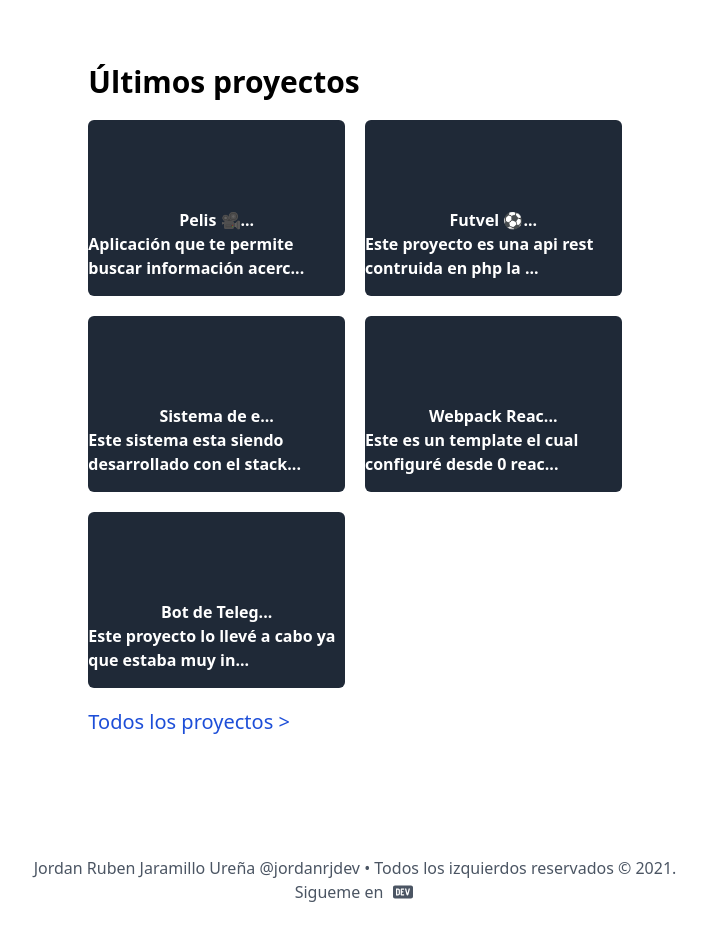
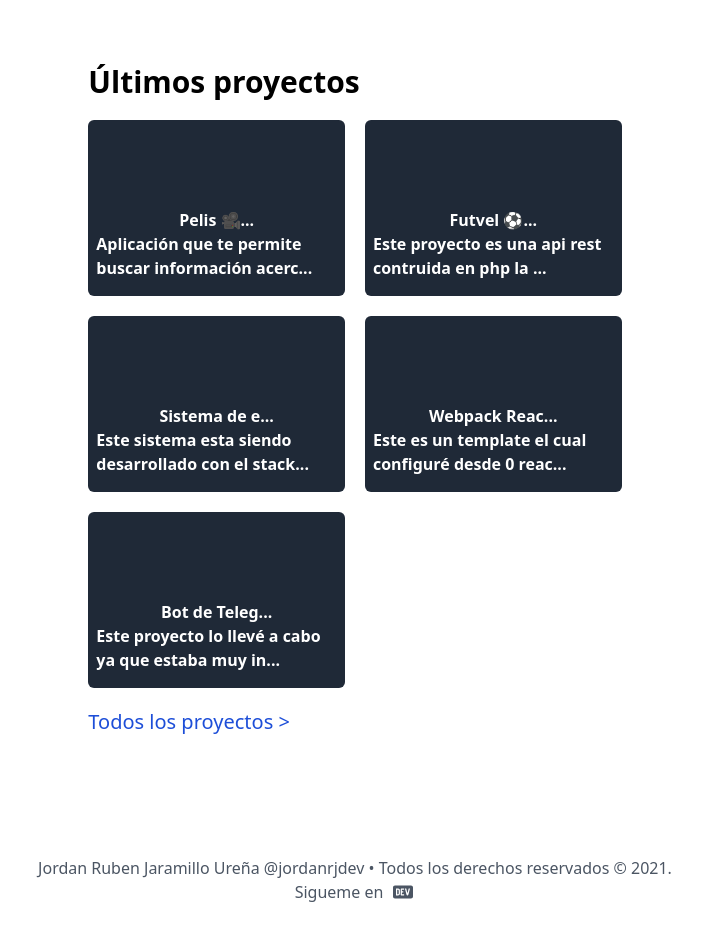
Before and after one commit to jordanrjdev/portfolio, a Next.js app: page / in a window 1280 px wide. Shown: the part 1120-2060 px from the top of the page, without its empty margins (285-991 px from the left). Built offline with nearby package versions, Linux system fonts and the light colour scheme.

Commit message:
fix : padding in the proyect and removing izquierdos > derechos in footer

```diff
--- a/components/footer.js
+++ b/components/footer.js
@@ -5,7 +5,7 @@ export const Footer = () => {
   return (
     <footer className="w-full text-center py-10">
       <p className="text-gray-600">
-        Jordan Ruben Jaramillo Ureña @jordanrjdev • Todos los izquierdos
+        Jordan Ruben Jaramillo Ureña @jordanrjdev • Todos los derechos
         reservados © {new Date().getFullYear()}.
       </p>
       <Link href="https://dev.to/jordandev">
--- a/components/proyect.js
+++ b/components/proyect.js
@@ -3,7 +3,7 @@ export default function Proyect({ data }) {
   return (
     <Link href={`/proyects/${data.slug}`}>
       <a>
-        <div className="w-full col-span-2 lg:col-span-1 font-bold cursor-pointer h-32 lg:h-44 pb-4 flex flex-col items-center justify-end rounded-md bg-gray-800 box-border text-white">
+        <div className="w-full col-span-2 lg:col-span-1 font-bold cursor-pointer h-32 lg:h-44 pb-4 px-2 flex flex-col items-center justify-end rounded-md bg-gray-800 box-border text-white">
           <p>{data.name.slice(0, 12) + "..."}</p>
           <p>{data.description.slice(0, 50) + "..."}</p>
         </div>
```
